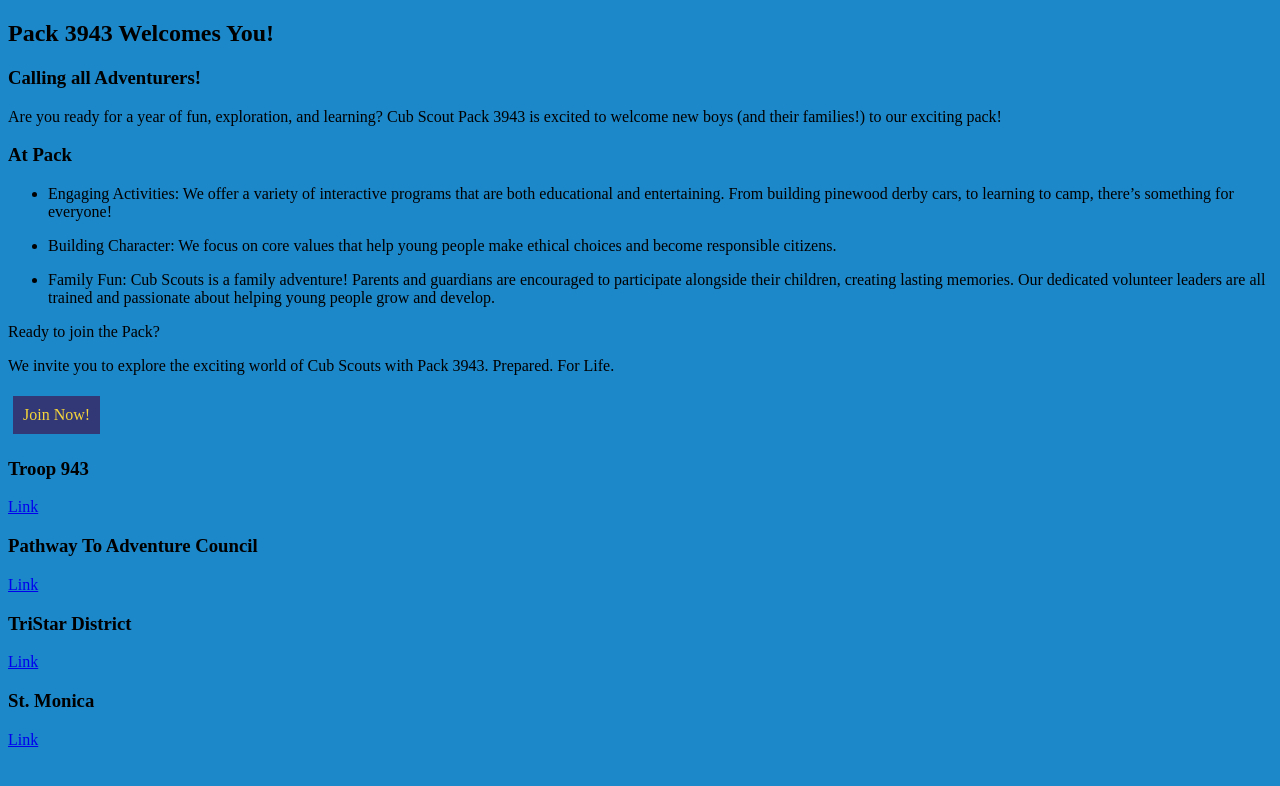
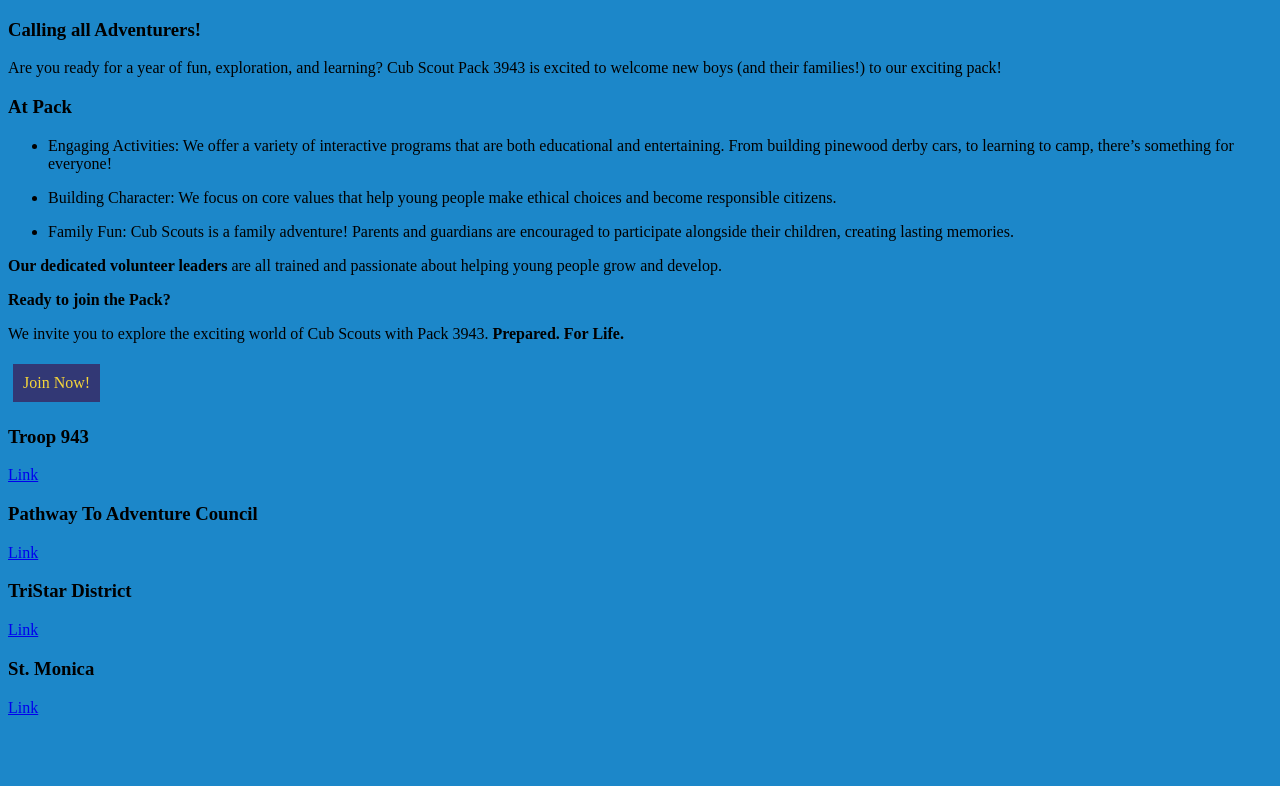
Before and after one commit to pack-3943/pack-3943.github.io, a Jekyll site: the page built from index.markdown, in a window 1280 px wide. Shown: the top 786 px of the page. Built offline with Jekyll 4.4.1, drawn with Linux system fonts in a browser that asks for light colours.

Commit message:
adding bold text

```diff
--- a/index.markdown
+++ b/index.markdown
@@ -2,8 +2,6 @@
 layout: default
 title: Home
 ---
-
-## Pack 3943 Welcomes You!
 
 ### Calling all Adventurers!
 
@@ -16,11 +14,12 @@ Are you ready for a year of fun, exploration, and learning? Cub Scout Pack 3943
 * Building Character: We focus on core values that help young people make ethical choices and become responsible citizens.
 
 * Family Fun: Cub Scouts is a family adventure! Parents and guardians are encouraged to participate alongside their children, creating lasting memories.
-Our dedicated volunteer leaders are all trained and passionate about helping young people grow and develop.
 
-Ready to join the Pack?
+**Our dedicated volunteer leaders** are all trained and passionate about helping young people grow and develop.
 
-We invite you to explore the exciting world of Cub Scouts with Pack 3943. Prepared. For Life.
+**Ready to join the Pack?**
+
+We invite you to explore the exciting world of Cub Scouts with Pack 3943. **Prepared. For Life.**
 <style>
 .linkbutton {
   display: inline-block;
```
